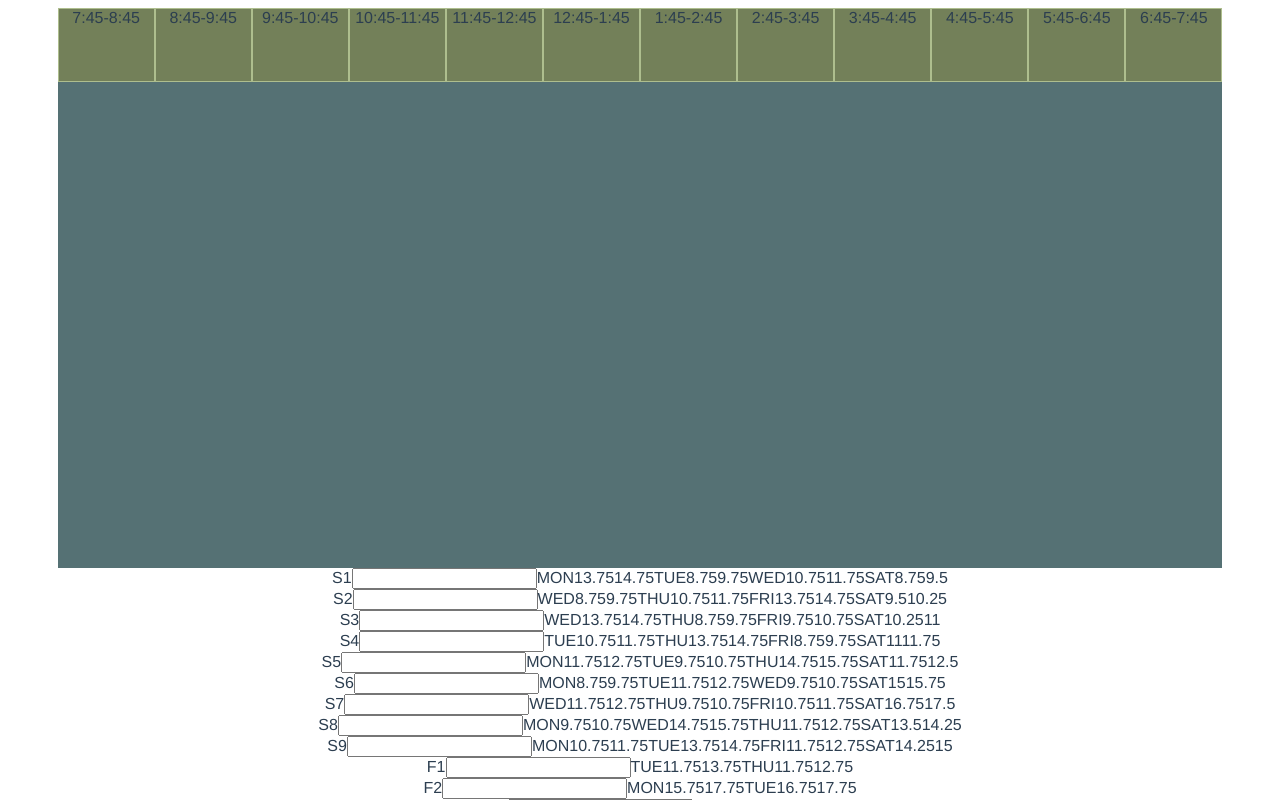
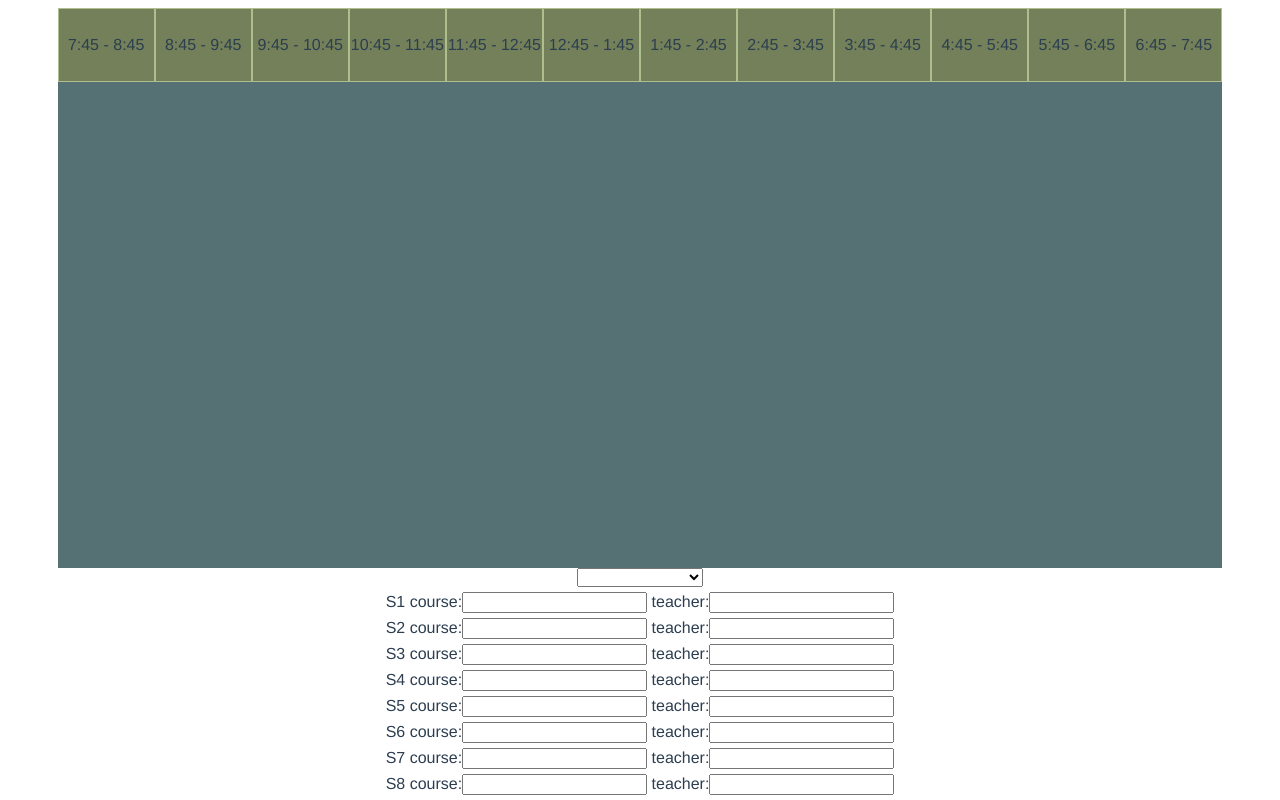
Before and after one commit to inuwyze/timetable, a Vue app: page / in a window 1280 px wide. Shown: the top 800 px of the page. Built offline with nearby package versions, Linux system fonts and the light colour scheme.

Commit message:
added dependencies[vuex],filter[timeConvert],components[timetable,courseCard],updated[slotInput,slotsMaker]

```diff
--- a/package.json
+++ b/package.json
@@ -9,11 +9,13 @@
   },
   "dependencies": {
     "core-js": "^3.6.5",
-    "vue": "^2.6.11"
+    "vue": "^2.6.11",
+    "vuex": "^3.4.0"
   },
   "devDependencies": {
     "@vue/cli-plugin-babel": "~4.5.0",
     "@vue/cli-plugin-eslint": "~4.5.0",
+    "@vue/cli-plugin-vuex": "^4.5.10",
     "@vue/cli-service": "~4.5.0",
     "babel-eslint": "^10.1.0",
     "eslint": "^6.7.2",
--- a/slots.json
+++ b/slots.json
@@ -221,6 +221,23 @@
             "end": 17.75
         }
     ],
+    "F3": [
+        {
+            "day": "Wednesday",
+            "start": 7.75,
+            "end": 8.75
+        },
+        {
+            "day": "Thursday",
+            "start": 7.75,
+            "end": 8.75
+        },
+        {
+            "day": "Friday",
+            "start": 7.75,
+            "end": 8.75
+        }
+    ],
     "SM1": [
         {
             "day": "Tuesday",
--- a/src/App.vue
+++ b/src/App.vue
@@ -1,56 +1,13 @@
 <template>
   <div id="app" >
-    <!-- {{slots}} -->
-    <!-- {{slots}} -->
-    <div id='timetable' ref="timetable">
-      <div v-for="(x,i) in times" :key="i" class="periods"
-      :style="{left:left(x.start-7.75),right:right(x.end-7.75),top:top(x.day)}">
-        {{x.start|timeConvert}}-{{x.end|timeConvert}}
-      </div>
 
-      <div v-for="(i,slot) in courses" :key="slot">
+    <timeTable/>
+    <select v-model='sel'>
+      <option value="s">ok brdfdfdfdfdfdfo</option>
+    </select>
+    <slotInput />
+    <courseCard />
 
-
-      <div v-show="i!=''"
-      v-for="(event,j) in slots[slot]" :key="j" class="slot" @mouseover="slotSel=slot" @mouseleave="slotSel=null">
-      <div class="event"
-      :class="{slotHover:slotSel==slot}"
-      :style="{left:left(event.start-7.75),right:right(event.end-7.75),top:top(event.day)}">
-        <div>
-          {{i}}
-        </div>
-        <div v-if="slotSel==slot">
-          {{event.start|timeConvert}}-{{event.end|timeConvert}}
-        </div>
-      </div>
-
-      </div>
-      </div>
-    </div>
-    <!-- {{courses}} -->
-    <!-- {{screenHeight}} -->
-    <!-- <button @click='getwidth'></button> -->
-    <slotInput/>
-    <!-- <div id='slotForm'>
-      slotForm
-      <div>S1<input type="text" v-model="courses['S1']"></div>
-      <div>S2<input type="text" v-model="courses['S2']"></div>
-      <div>S3<input type="text" v-model="courses['S3']"></div>
-      <div>S4<input type="text" v-model="courses['S4']"></div>
-      <div>S5<input type="text" v-model="courses['S5']"></div>
-      <div>S6<input type="text" v-model="courses['S6']"></div>
-      <div>S7<input type="text" v-model="courses['S7']"></div>
-      <div>S8<input type="text" v-model="courses['S8']"></div>
-      <div>S9<input type="text" v-model="courses['S9']"></div>
-      <div>V1<input type="text" v-model="courses['V1']"></div>
-      <div>SM1<input type="text" v-model="courses['SM1']"></div>
-      <div>SM2<input type="text" v-model="courses['SM2']"></div>
-      <div>F1<input type="text" v-model="courses['F1']"></div>
-      <div>F2<input type="text" v-model="courses['F2']"></div>
-      <div>L1<input type="text" v-model="courses['L1']"></div>
-      <div>L4<input type="text" v-model="courses['L4']"></div>
-      <div>L7<input type="text" v-model="courses['L7']"></div>
-    </div> -->
 
 
   </div>
@@ -58,76 +15,22 @@
 
 <script>
 import slotInput from './components/slotInput'
-import slts from '../slots.json'
+import timeTable from './components/timeTable'
+import courseCard from './components/courseCard'
+// import slts from '../slots.json'
+
 export default {
   name: 'App',
-  components: { slotInput }
+  components: { slotInput,timeTable,courseCard }
   ,
   data () {
     return {
-      slotSel:'',
-      slots:slts,
-      slot1:Object.values(slts)[0],
-      times:[ { "day": "label", "start": 7.75, "end": 8.75 },
-      { "day": "label", "start": 8.75, "end": 9.75 }  ,
-      { "day": "label", "start": 9.75, "end": 10.75 },
-      { "day": "label", "start": 10.75, "end": 11.75 },
-      { "day": "label", "start": 11.75, "end": 12.75 },
-      { "day": "label", "start": 12.75, "end": 13.75 },
-      { "day": "label", "start": 13.75, "end": 14.75 },
-      { "day": "label", "start": 14.75, "end": 15.75 },
-      { "day": "label", "start": 15.75, "end": 16.75 },
-      { "day": "label", "start": 16.75, "end": 17.75 },
-      { "day": "label", "start": 17.75, "end": 18.75 },
-      { "day": "label", "start": 18.75, "end": 19.75 },
-      ],
-      courses:{},
-      isMounted:false,
-      clientHeight:false,
+    sel:''
     }
   },
-  mounted(){
-      this.isMounted = true;
-  },
-  computed: {
-    screenHeight(){
-      console.log('scrennHeight')
-       if(!this.isMounted)
-                return;
-      console.log(this.$refs.timetable.clientWidth)
-      // return this.$refs.timetable.clientHeight
-      return this.$refs.timetable.clientWidth
-    }
-  },
-  filters: {
-    timeConvert(x){
-      let hr=(x-.75)%12==0?12:(x-.75)%12
-      return hr+':'+45
-    }
-  },
-  methods: {
-    getwidth(){
-      console.log(this.$refs.timetable.clientWidth)
-    },
-    left(x){
-      console.log('left')
-      console.log(x/12*100+'%')
-      return x/12*100+'%'
-    },
-    right(x){
-      console.log('right')
-      console.log(x/12*100+'%')
-      return (100-(x/12*100))+'%'
-    },
-    top(x){
-      let days=['label','Monday','Tuesday','Wednesday','Thursday','Friday','Saturday']
-      console.log('top')
-      console.log(x)
-      console.log(days.indexOf(x))
-      console.log(days.indexOf(x)/7*100+'%')
-      return days.indexOf(x)/7*100+'%';
-    }
-  }
+
+
+
 
 }
 </script>
--- /dev/null
+++ b/src/components/courseCard.vue
@@ -0,0 +1,70 @@
+<template>
+     <div class="modal-mask" @click='closeCard' v-if="showCard">
+          <div class="modal-container" @click.stop>
+
+
+            <h2 style="margin:0">{{myCourses[selCourse].name}}</h2>
+            <div style="margin:0">{{myCourses[selCourse].faculty}}</div>
+            <h4 class="chead2">timings</h4>
+
+            <div v-for="(x,i) in slots[selCourse]" :key="i" class="g">
+              <span>{{x.day}}</span><span>: {{x.start|timeConvert}}</span><span>- {{x.end|timeConvert}}</span>
+              </div>
+
+            <slot></slot>
+          </div>
+      </div>
+</template>
+
+<script>
+import {mapState, mapMutations} from 'vuex'
+export default {
+  computed: {
+    ...mapState(['showCard','selCourse','slots','myCourses'])
+  },
+  data () {
+    return {
+
+    }
+  },
+  methods: {
+    ...mapMutations(['closeCard'])
+  }
+}
+</script>
+
+<style>
+.chead2{
+  margin: 5px;
+}
+.g span{
+  justify-self: start;
+}
+.g{
+  display: grid;
+  width: 50%;
+  grid-template-columns:  50% 25% 25%;
+
+}
+.modal-mask {
+    position: fixed;
+    z-index: 9998;
+    top: 0;
+    left: 0;
+    width: 100%;
+    height: 100%;
+    background-color: rgba(0, 0, 0, 0.5);
+    display: flex;
+    align-items: center;
+    justify-content: center;
+    transition: opacity 0.3s ease;
+}
+.modal-container{
+    background: white;
+    padding:25px;
+    width: 50vw;
+    display: flex;
+    flex-direction: column;
+    align-items: center;
+}
+</style>
--- a/src/components/slotInput.vue
+++ b/src/components/slotInput.vue
@@ -3,35 +3,49 @@
 
   <div class="container ">
     <!-- {{sltss}} -->
-    <div v-for="(s,slt) in sltss" :key="slt" class="">
-      {{slt}}<input type="text" v-model="slot[slt]">
-      <span v-for='(i,x) in s' :key='x'>{{i.day|abbv}}{{i.start}}{{i.end}}</span>
+    <div v-for="(s,slt) in sltss" :key="slt" class="inp">
+      {{slt}} course:<input type="text" @input="inputHandler(slt,'name',$event.target.value.trim())">
+      teacher:<input type="text" @input="inputHandler(slt,'faculty',$event.target.value)">
+      <span v-for='(i,x) in s' :key='x'>  </span>
+      <!-- [{{i.day|abbv}}{{i.start|timeConvert}}{{i.end|timeConvert}}] -->
     </div>
   </div>
-    {{slot}}
+    {{myCourses}}
 </div>
 </template>
 
 <script>
 import slts from '../../slots.json'
-// const slts = require('../slots.json')
+import {mapState} from 'vuex'
+
 export default {
+  computed: {
+    ...mapState({myCourses:'myCourses'})
+  },
   filters: {
     abbv(v){
       return v.substring(0,3).toUpperCase()
-    }
+    },
+
   },
   data () {
     return {
       sltss:slts,
-      slot:{},
-      genSlts:[
-        ['S',9],
-        ['L',12],
-        ['F',2],
-        ['SM',2],
-        ['V',1],
-        ],
+    }
+  },
+  methods: {
+    inputHandler(s,f,v){
+
+      console.log(v)
+      console.log(this.$store.state.myCourses[s])
+
+      console.log(s)
+      console.log(this.$store.state.myCourses)
+      if(!this.$store.state.myCourses[s])
+        this.$set(this.$store.state.myCourses, s, {name:'',faculty:''})
+      this.$store.state.myCourses[s][f]=v
+      if(this.$store.state.myCourses[s].name=='' && this.$store.state.myCourses[s].faculty=='')
+        delete this.$store.state.myCourses[s];
     }
   }
 }
@@ -45,7 +59,7 @@ export default {
   display: grid ;
   grid-template-columns: auto auto ;
 }
-.slotInput{
-
+.inp{
+   margin: 5px;
 }
 </style>
--- /dev/null
+++ b/src/components/timeTable.vue
@@ -0,0 +1,79 @@
+<template>
+  <div>
+      <div id='timetable' ref="timetable">
+      <div v-for="(x,i) in times" :key="i" class="periods"
+      :style="{left:left(x.start-7.75),right:right(x.end-7.75),top:top(x.day)}"
+      >
+        {{x.start|timeConvert}} - {{x.end|timeConvert}}
+      </div>
+      <div v-for="(course,slot) in courses" :key="slot">
+      <div v-show="course!=''"
+      v-for="(event,j) in slots[slot]" :key="j" class="slot" @mouseover="slotSel=slot" @mouseleave="slotSel=null">
+      <div class="event"
+      @click="openCard(slot)"
+      :class="{slotHover:slotSel==slot}"
+      :style="{left:left(event.start-7.75),right:right(event.end-7.75),top:top(event.day)}">
+        <div>
+          {{course.name}}
+        </div>
+        <div v-if="slotSel==slot">
+          {{event.start|timeConvert}}-{{event.end|timeConvert}}
+        </div>
+      </div>
+      </div>
+      </div>
+    </div>
+  </div>
+</template>
+
+<script>
+import {mapActions} from 'vuex'
+
+export default {
+    data () {
+        return {
+            slots:this.$store.state.slots,
+            // slot1:Object.values(slts)[0],
+            times:[
+                { "day": "label", "start": 7.75, "end": 8.75 },
+                { "day": "label", "start": 8.75, "end": 9.75 }  ,
+                { "day": "label", "start": 9.75, "end": 10.75 },
+                { "day": "label", "start": 10.75, "end": 11.75 },
+                { "day": "label", "start": 11.75, "end": 12.75 },
+                { "day": "label", "start": 12.75, "end": 13.75 },
+                { "day": "label", "start": 13.75, "end": 14.75 },
+                { "day": "label", "start": 14.75, "end": 15.75 },
+                { "day": "label", "start": 15.75, "end": 16.75 },
+                { "day": "label", "start": 16.75, "end": 17.75 },
+                { "day": "label", "start": 17.75, "end": 18.75 },
+                { "day": "label", "start": 18.75, "end": 19.75 },
+            ],
+            courses:this.$store.state.myCourses,
+            slotSel:''
+            }
+        },
+        methods: {
+            ...mapActions(['openCard']),
+            left(x){
+            return x/12*100+'%'
+            },
+            right(x){
+            return (100-(x/12*100))+'%'
+            },
+            top(x){
+            let days=['label','Monday','Tuesday','Wednesday','Thursday','Friday','Saturday']
+            return days.indexOf(x)/7*100+'%';
+            },
+        }
+
+}
+</script>
+
+<style>
+.periods{
+    display: flex;
+    align-items: center;
+    justify-content: center;
+    /* font-size: 12px; */
+}
+</style>
--- a/src/main.js
+++ b/src/main.js
@@ -1,8 +1,22 @@
 import Vue from 'vue'
 import App from './App.vue'
+import store from './store'
 
 Vue.config.productionTip = false
+Vue.filter('timeConvert', function (t) {
 
+  let h=parseInt(t)
+  // let ampm=h>11?'pm':'am'
+  let hr=(h)%12==0?12:(h)%12
+  let min=(t-h)*60
+
+  // console.log(t)
+  // console.log(hr)
+  // console.log(min)
+  // return hr+':'+min+' '+ampm
+  return hr+':'+min
+})
 new Vue({
-  render: h => h(App),
+  store,
+  render: h => h(App)
 }).$mount('#app')
--- /dev/null
+++ b/src/store/index.js
@@ -0,0 +1,31 @@
+import Vue from 'vue'
+import Vuex from 'vuex'
+import slts from '../../slots.json'
+Vue.use(Vuex)
+
+export default new Vuex.Store({
+  state: {
+    slots:slts,
+    myCourses:{},
+    selCourse:'',
+    showCard:false,
+  },
+  mutations: {
+    setCourse(state,c){
+      state.selCourse=c;
+    },
+    closeCard(state){
+      state.showCard=false
+    },
+
+  },
+  actions: {
+    openCard({state},course){
+      state.showCard=true;
+      state.selCourse=course;
+
+    }
+  },
+  modules: {
+  }
+})
```
Also changed, not shown: 2 other files (tests, documents, lock files or other folders).
